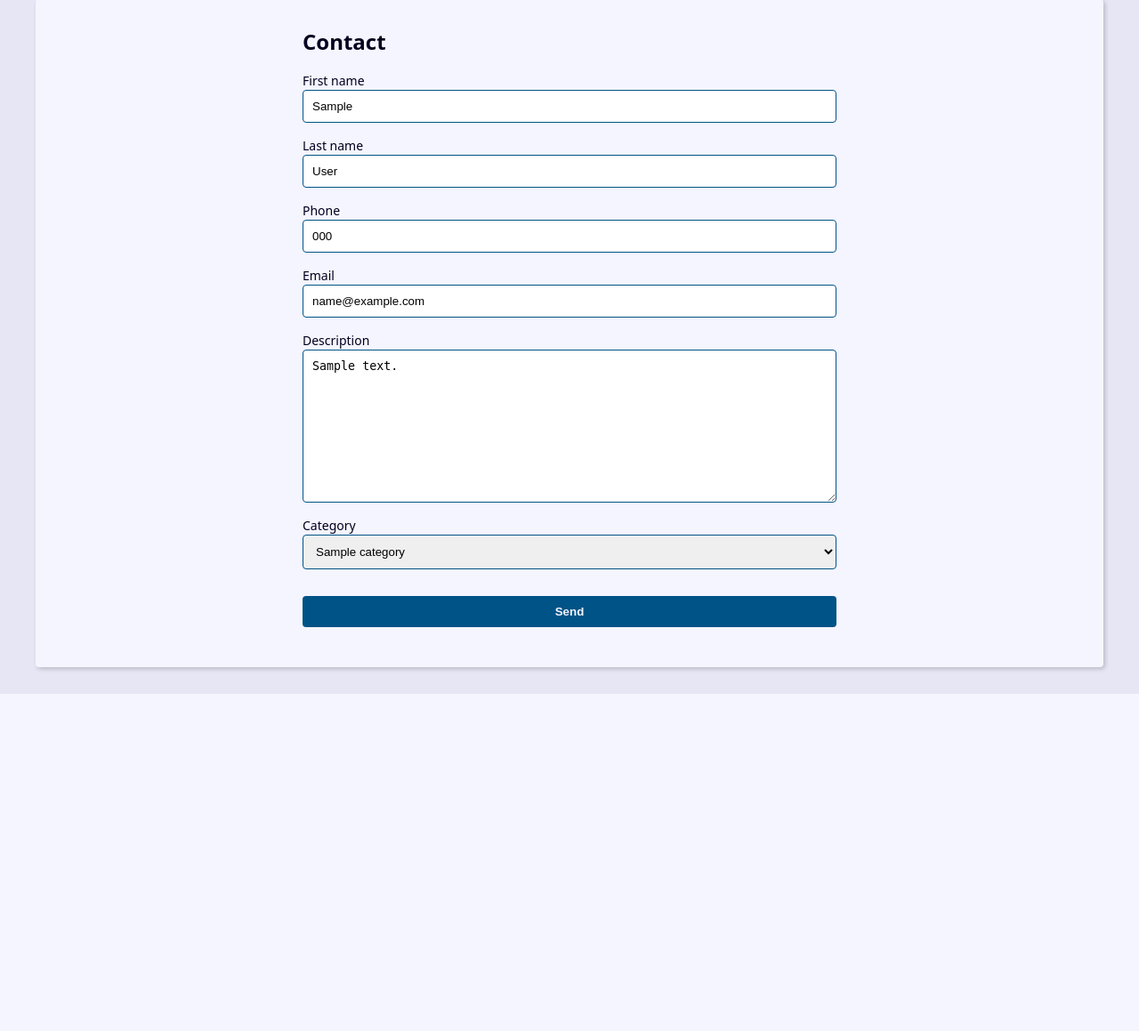
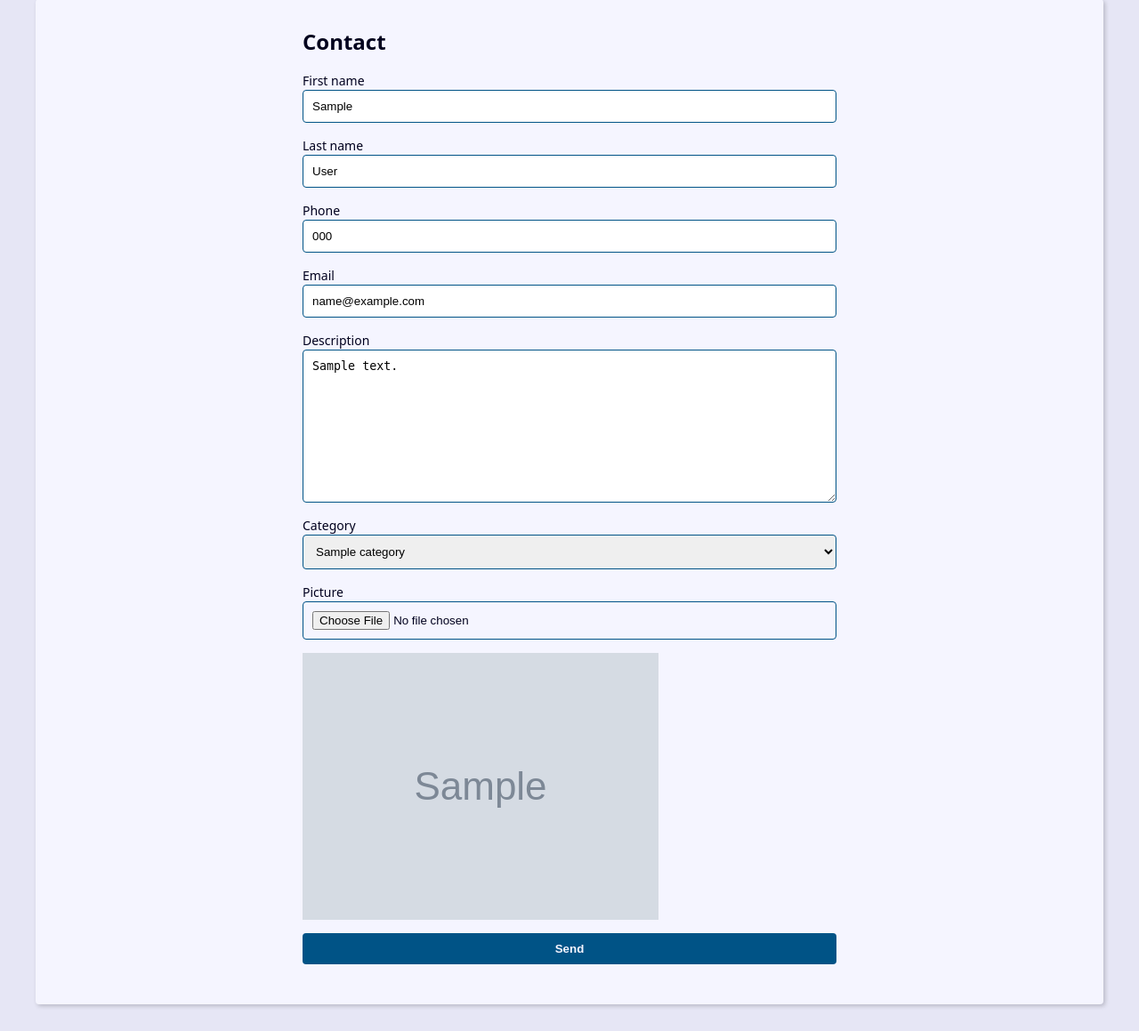
Before and after one commit to fellipemarconi/Address-Book, a Django app: page /contact/1/update/ in a window 1280 px wide. Shown: the part 270-1429 px from the top of the page at 89% size. Before the commit the page ends 1050 px from the top, so only its background shows below. Run offline with Django 5.2, Linux system fonts and the light colour scheme; tables that the repository leaves empty hold one stand-in row (values such as "Sample post"); grey boxes marked "Sample" are stand-in pictures.

Commit message:
I added the ImageField and button in form to update file

```diff
--- a/contact/forms.py
+++ b/contact/forms.py
@@ -8,6 +8,7 @@ class ContactForm(forms.ModelForm):
         fields = (
             'first_name', 'last_name', 'phone',
             'email', 'description', 'category',
+            'picture',
             )
         widgets = {
             'first_name': forms.TextInput(
@@ -20,6 +21,8 @@ class ContactForm(forms.ModelForm):
                 attrs={'placeholder': 'example@example.com'}),
             'description': forms.Textarea(
                 attrs={'placeholder': 'Type a description here...'}),
+            'picture': forms.FileInput(
+                attrs={'accept': 'image/*'}),
         }
 
     def clean(self):
--- a/contact/templates/contact/contact.html
+++ b/contact/templates/contact/contact.html
@@ -11,7 +11,11 @@
         <p><b>Created Date:</b>  {{ contact.created_date }}</p>
         <p><b>Description:</b>  {{ contact.description }}</p>
         <p><b>Category:</b>  {{ contact.category.name }}</p>
-
+        {% if contact.picture %}
+        <p>
+            <img src="{{ contact.picture.url }}" alt="{{ contact.first_name }} {{ contact.last_name }}">
+        </p>
+        {% endif %}
         <div class="contact-links">
             <a class="btn btn-link" href="{% url "contact:update" contact.id %}">
                 Edit
--- a/contact/templates/contact/create.html
+++ b/contact/templates/contact/create.html
@@ -18,6 +18,9 @@
                     {{ field }}
                     {{ field.errors }}
                 </div>
+                {% if field.name == 'picture' and field.value.url %}
+                        <img src="{{ field.value.url }}" alt="">
+                    {% endif %}
             {% endfor %}
         </div>
 
--- a/contact/views/contact_forms.py
+++ b/contact/views/contact_forms.py
@@ -8,7 +8,7 @@ def create(request):
 
     if request.method == 'POST':
 
-        form = ContactForm(request.POST)
+        form = ContactForm(request.POST, request.FILES)
 
         context = {
             'form': form,
@@ -34,7 +34,7 @@ def update(request, contact_id):
 
     if request.method == 'POST':
 
-        form = ContactForm(request.POST, instance=contact)
+        form = ContactForm(request.POST, request.FILES, instance=contact)
 
         context = {
             'form': form,
```
